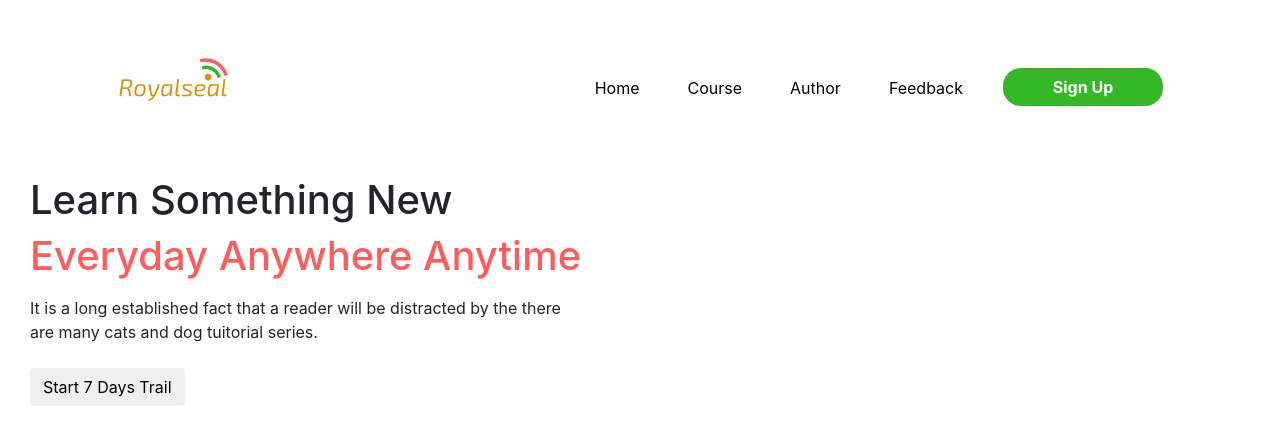
After one commit to grace-kalu/RoyalsealAcademy, a Flask app: template templates/index.html in a window 1280 px wide. The commit adds this page. Shown: the top 431 px of the page. Run offline with Flask 2, Linux system fonts and the light colour scheme; the template is opened without the code that fills it, so the values that code supplies are empty; some libraries are stand-ins or nearby versions.

Commit message:
make page layout.html, configure app.py

```diff
--- a/app.py
+++ b/app.py
@@ -0,0 +1,34 @@
+from controllers.indexController import index
+from cs50 import SQL
+from flask import Flask, flash, redirect, render_template, request, session
+from flask_session import Session
+from tempfile import mkdtemp
+import datetime
+app = Flask(__name__)
+
+# Ensure templates are auto-reloaded
+app.config["TEMPLATES_AUTO_RELOAD"] = True
+
+@app.after_request
+def after_request(response):
+    response.headers["Cache-Control"] = "no-cache, no-store, must-revalidate"
+    response.headers["Expires"] = 0
+    response.headers["Pragma"] = "no-cache"
+    return response
+
+# Configure session to use filesystem (instead of signed cookies)
+app.config["SESSION_FILE_DIR"] = mkdtemp()
+app.config["SESSION_PERMANENT"] = False
+app.config["SESSION_TYPE"] = "filesystem"
+app.config["PERMANENT_SESSION_LIFETIME"] = datetime.timedelta(days=0, seconds=86400)
+Session(app)
+
+# db = config["db"]
+# secret = config["SECRET_KEY"]
+
+# for home
+app.add_url_rule('/', view_func=index)
+
+
+if __name__ == '__main__':
+    app.run()
--- /dev/null
+++ b/controllers/indexController.py
@@ -0,0 +1,5 @@
+from flask import  Flask, flash, redirect, render_template, request, session
+
+def index():
+
+    return render_template("index.html")
--- /dev/null
+++ b/requirements.txt
@@ -0,0 +1,5 @@
+cs50
+Flask
+Flask-Session
+requests
+pyjwt
--- a/static/css/styles.css
+++ b/static/css/styles.css
@@ -0,0 +1,16 @@
+*{
+    box-sizing: border-box;
+    margin: 0;
+    padding: 0;
+}
+.headertext {
+  color: #000000;
+}
+#headerbutton {
+  background-color: #35b729;
+  color: #ffffff;
+  border: "2px solid";
+  border-radius: 18px;
+  opacity: 1;
+  font-weight: bolder;
+}
--- /dev/null
+++ b/templates/index.html
@@ -0,0 +1,25 @@
+{% extends "layout.html" %}
+
+{% block title %}
+RoyalSeal Academy
+{% endblock %}
+
+{% block main %}
+
+<div class="background">
+    <div class="background-container">
+        <div class="col">
+            <h1 class="background-text">Learn Something New</h1>
+            <h2 class="background-text" style="color:#ff5c5c; font-size: 2.5rem;">Everyday Anywhere Anytime</h2>
+        </div>
+        <div class="col" style="margin-top:1rem;">
+            <span class="background-text2">It is a long established fact that a reader will be distracted by the there
+                <br> are many cats and dog tuitorial series.</span>
+        </div>
+        <div class="col">
+            <br><button class="btn background-btn" type="submit">Start 7 Days Trail</button>
+        </div>
+    </div>
+</div>
+
+{% endblock %}
--- a/templates/layout.html
+++ b/templates/layout.html
@@ -33,7 +33,7 @@
         <nav class="navbar navbar-expand-sm ">
             <!-- Brand -->
             <a class="navbar-brand" href="#">
-                <img src="/static/images/Royalsealogo.png" alt="Logo">
+                <img src="/static/images/logo.png" alt="Logo" height=150 width=150>
             </a>
             <button class="navbar-toggler" style="background-color:#e28e0e ;" type="button" data-toggle="collapse"
                 data-target="#navbarSupportedContent" aria-controls="navbarSupportedContent" aria-expanded="false"
@@ -77,7 +77,7 @@
     <div class="container mt-5 pb-4">
 
         <div class="row justify-content-around">
-            <div class="col-sm-2"> <img src="./img/Logo.png" alt="image"></div>
+            <div class="col-sm-2"> <img src="/static/images/Royalseal.png" alt="image"></div>
             <div class="col-sm-2">
                 <h4>Commuinity</h4>
                 <p>Create Account </p>
```
Also changed, not shown: config.py (added, +8 -0 lines), Royalseal.db (added), static/images/Royalseal (2).png (added), static/images/logo.png (added), 2 other files.
